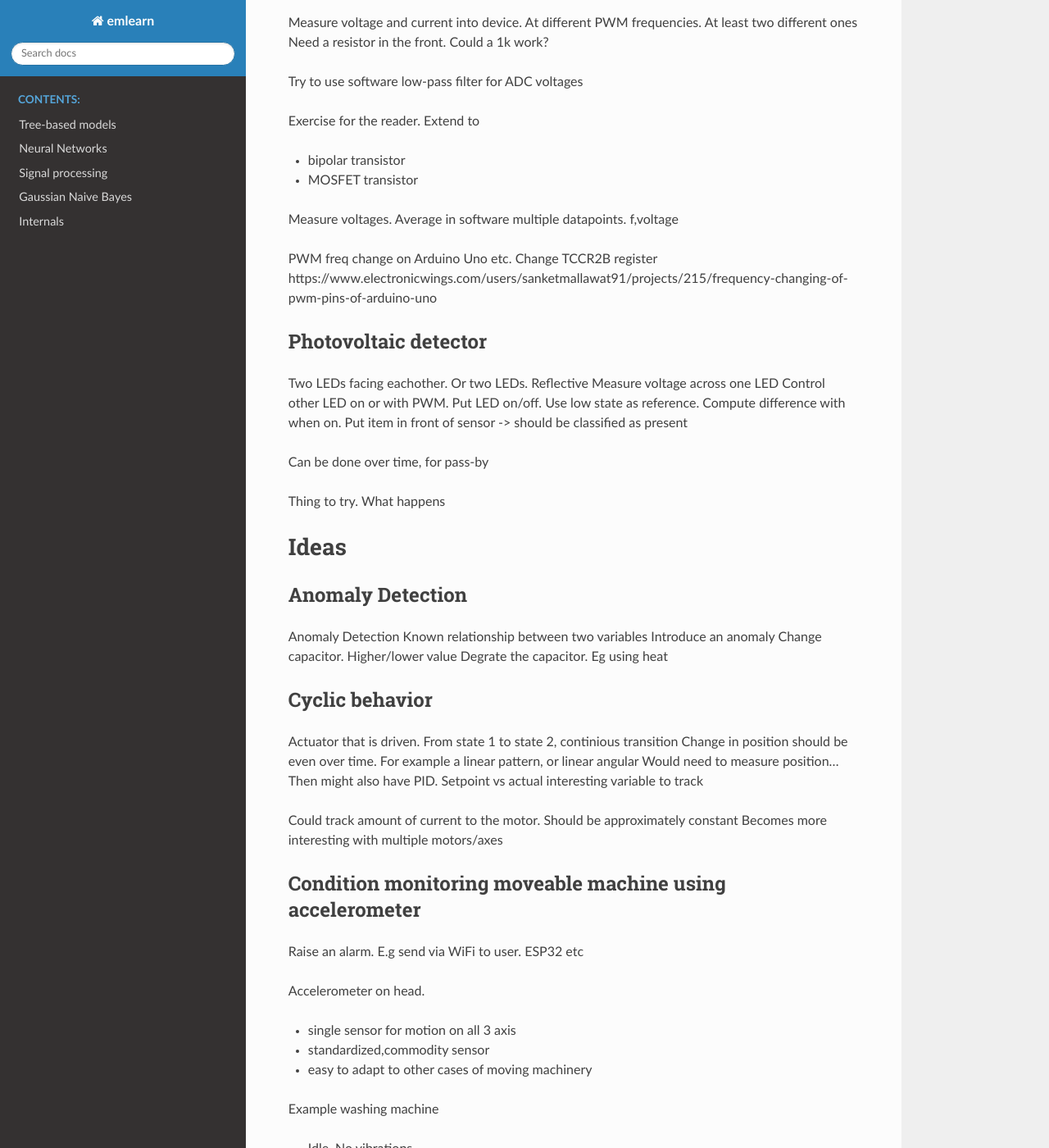
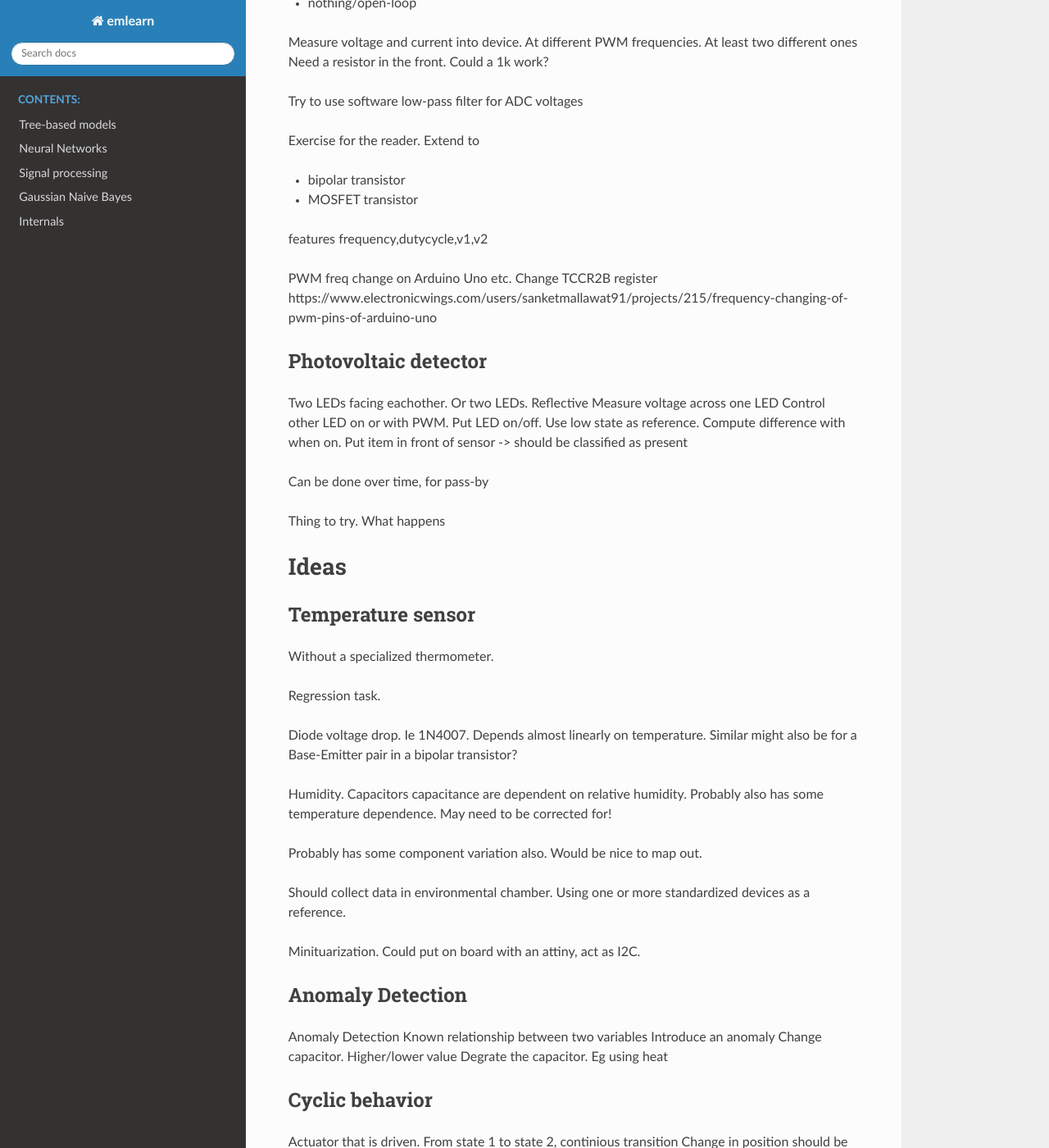
Before and after one commit to emlearn/emlearn, a Sphinx documentation site: the page built from docs/notes.md, in a window 1280 px wide and 1400 px high, scrolled down 2564 px. Shown: the whole window at 82% size. Built offline with Sphinx 7.4.7 and the Read the Docs theme 2.0.0, drawn with Linux system fonts in a browser that asks for light colours; some of the changed text lies outside the part shown.

Commit message:
docs: More notes on examples

```diff
--- a/docs/notes.md
+++ b/docs/notes.md
@@ -26,6 +26,7 @@ Anomaly detection
 
 - Static anomaly detection
 - Anomaly detection conditional on time or context
+- Combined with classifier, unknown class
 
 TinyML benefits
 
@@ -123,8 +124,8 @@ Exercise for the reader. Extend to
 - bipolar transistor
 - MOSFET transistor
 
-Measure voltages. Average in software
-multiple datapoints. f,voltage
+features
+frequency,dutycycle,v1,v2
 
 
 PWM freq change on Arduino Uno etc. Change TCCR2B register
@@ -149,6 +150,26 @@ Thing to try. What happens
 
 
 # Ideas
+
+## Temperature sensor
+
+Without a specialized thermometer.
+
+Regression task.
+
+Diode voltage drop. Ie 1N4007. Depends almost linearly on temperature.
+Similar might also be for a Base-Emitter pair in a bipolar transistor?
+
+Humidity. Capacitors capacitance are dependent on relative humidity.
+Probably also has some temperature dependence. May need to be corrected for!
+
+Probably has some component variation also. Would be nice to map out.
+
+Should collect data in environmental chamber.
+Using one or more standardized devices as a reference.
+
+Minituarization. Could put on board with an attiny, act as I2C.
+
 
 ## Anomaly Detection
 
```
